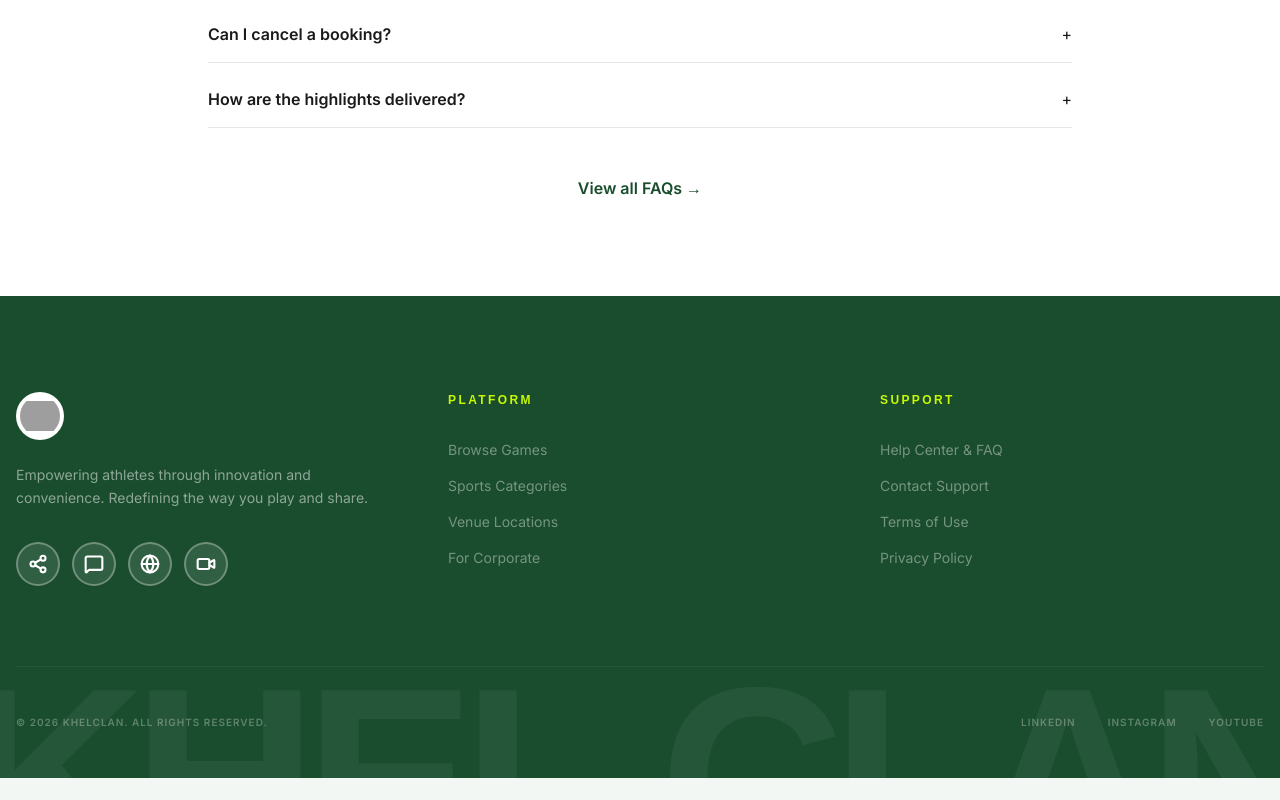
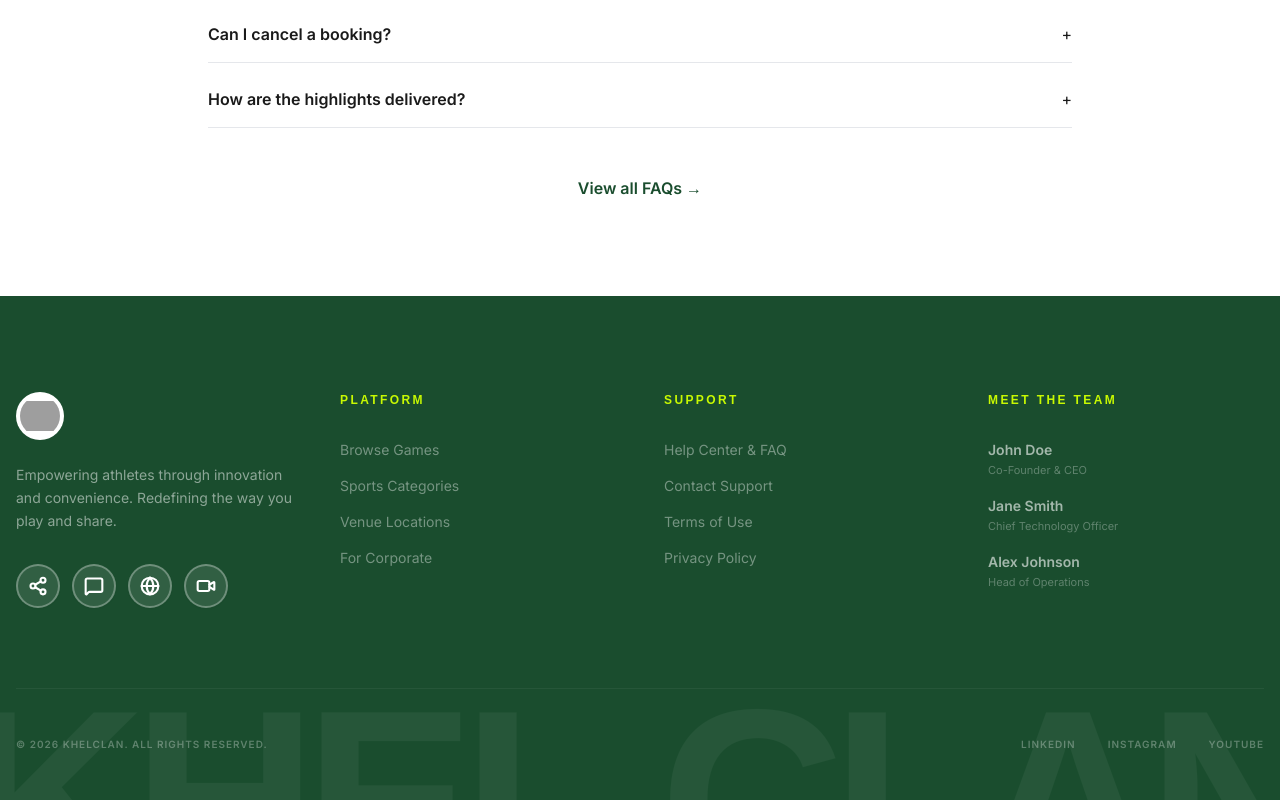
Before and after one commit to JayantOlhyan/khel-clan-website, a React (Vite) app: page / in a window 1280 px wide. Shown: the part 3872-4672 px from the top of the page. Before the commit the page ends 4650 px from the top, so only its background shows below. Built offline with nearby package versions, Linux system fonts and the light colour scheme; grey boxes are pictures that could not be loaded.

Commit message:
feat(footer): add Meet the Team column and update footer grid layout

```diff
--- a/src/components/Footer.tsx
+++ b/src/components/Footer.tsx
@@ -16,7 +16,7 @@ export default function Footer() {
 
       <div className="relative z-10 max-w-7xl mx-auto px-4">
         {/* Top Section */}
-        <div className="grid md:grid-cols-3 gap-12 mb-20">
+        <div className="grid md:grid-cols-4 gap-12 mb-20">
           {/* Brand Column */}
           <div className="col-span-1 md:col-span-1">
             <Link to="/" className="mb-6 block">
@@ -55,6 +55,31 @@ export default function Footer() {
               <li><Link to="/privacy" className="hover:text-white transition">Privacy Policy</Link></li>
             </ul>
           </div>
+
+          {/* Meet the Team */}
+          <div>
+            <h4 className="font-heading font-bold text-xs mb-8 text-brand-lime uppercase tracking-[0.2em]">Meet the Team</h4>
+            <ul className="space-y-4 font-body text-sm text-white/40">
+              <li>
+                <div className="hover:text-white transition cursor-pointer">
+                  <span className="text-white/60 font-semibold block">John Doe</span>
+                  <span className="text-[11px] text-white/30 block">Co-Founder & CEO</span>
+                </div>
+              </li>
+              <li>
+                <div className="hover:text-white transition cursor-pointer">
+                  <span className="text-white/60 font-semibold block">Jane Smith</span>
+                  <span className="text-[11px] text-white/30 block">Chief Technology Officer</span>
+                </div>
+              </li>
+              <li>
+                <div className="hover:text-white transition cursor-pointer">
+                  <span className="text-white/60 font-semibold block">Alex Johnson</span>
+                  <span className="text-[11px] text-white/30 block">Head of Operations</span>
+                </div>
+              </li>
+            </ul>
+          </div>
         </div>
 
         {/* Bottom Section */}
```
